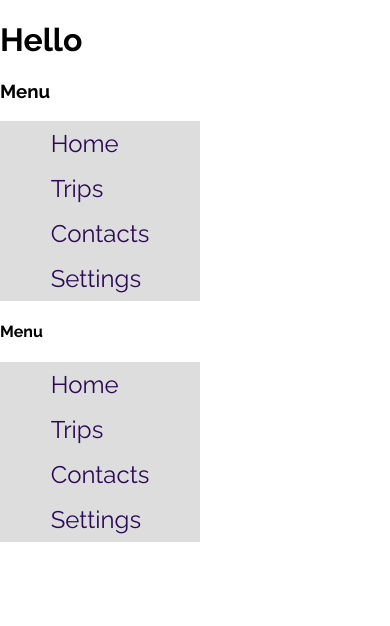
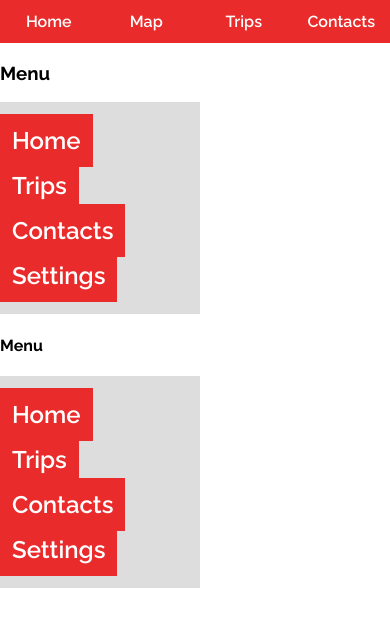
Before and after one commit to rydge-rivard/drop-down-menu, a website: page index.html in a window 390 px wide. Drawn offline with Linux system fonts and the light colour scheme.

Commit message:
Add flexible mobile tab menu.

```diff
--- a/index.html
+++ b/index.html
@@ -8,7 +8,14 @@
     <link rel="stylesheet" href="style.css" />
   </head>
   <body>
-    <h1>Hello</h1>
+    <div class="mobile">
+      <nav>
+        <a href="">Home</a>
+        <a href="">Map</a>
+        <a href="">Trips</a>
+        <a href="">Contacts</a>
+      </nav>
+    </div>
     <h3>Menu</h3>
     <div class="menu">
       <nav>
--- a/style.css
+++ b/style.css
@@ -20,6 +20,12 @@ li {
 a {
   text-decoration: none;
   color: #2b0a56;
+  padding: 12px 12px;
+  background-color: rgb(234, 43, 43);
+  color: white;
+  font-weight: 600;
+  flex: 1;
+  text-align: center;
 }
 
 .menu,
@@ -28,3 +34,10 @@ a {
   background-color: #ddd;
   /* display: none; */
 }
+
+.mobile {
+}
+
+nav {
+  display: flex;
+}
```
